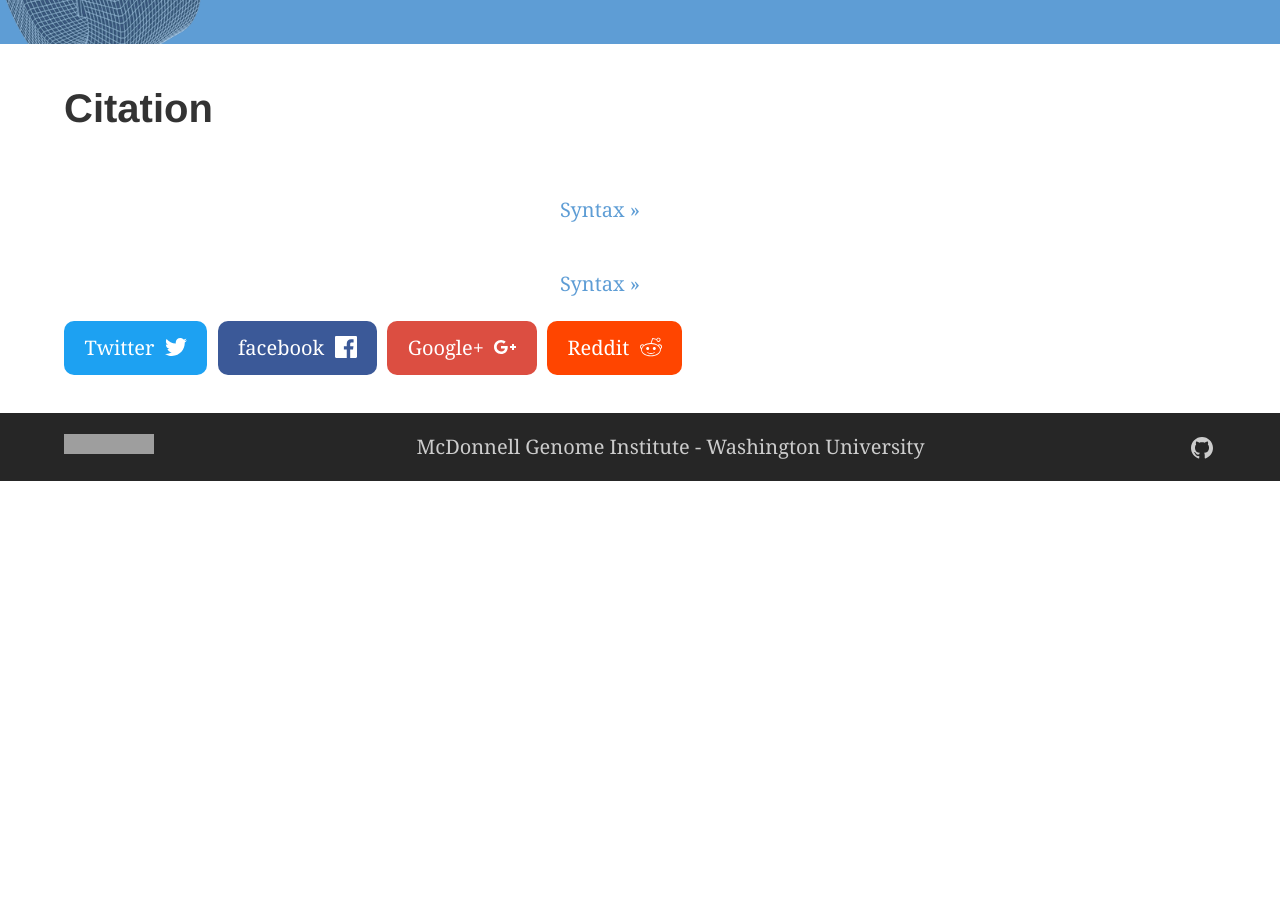
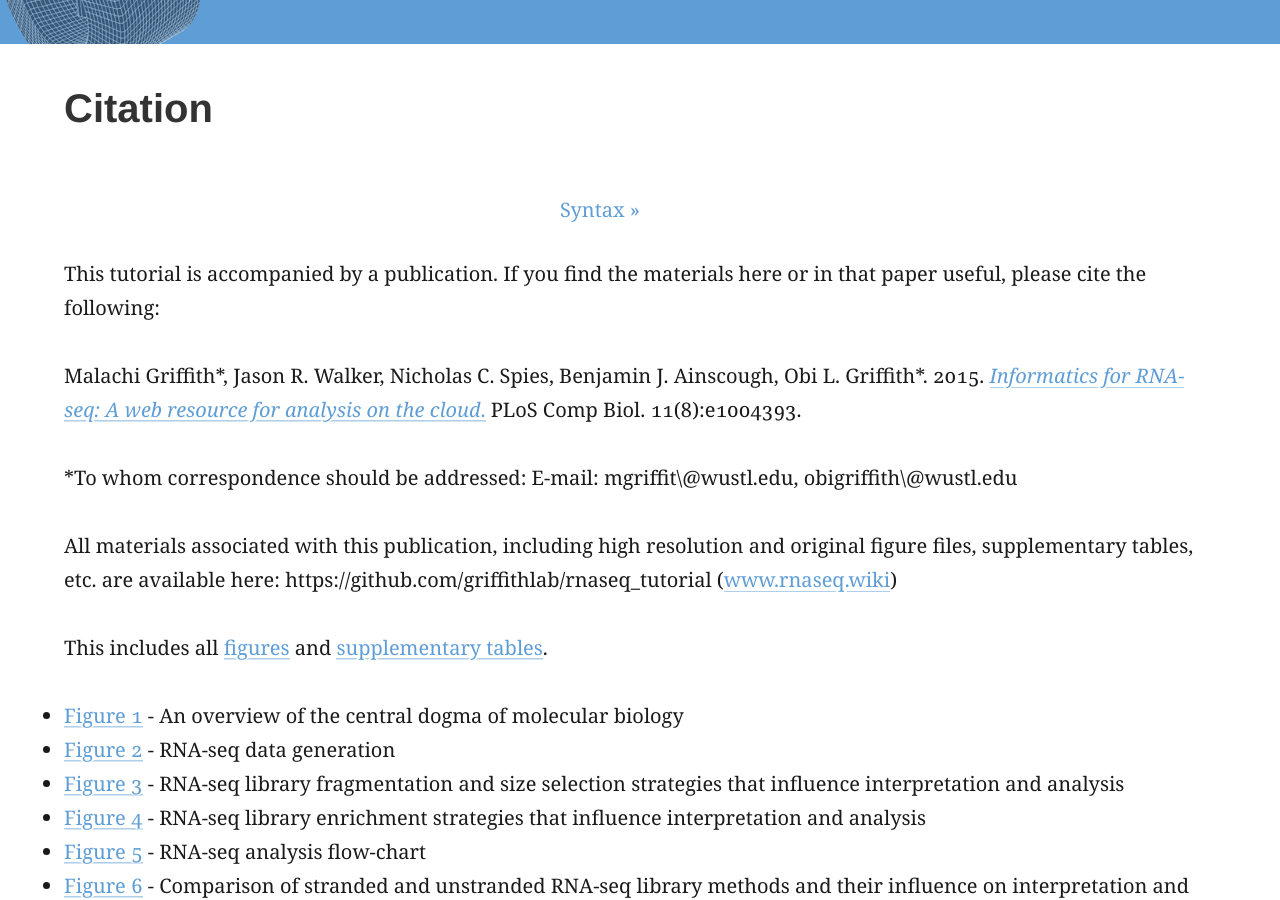
Before and after one commit to griffithlab/rnabio.org, a Jekyll site: the page built from _posts/0000-01-01-Citation.md, in a window 1280 px wide and 900 px high, scrolled down 480 px. Built offline with Jekyll 4.4.1, drawn with Linux system fonts in a browser that asks for light colours; before the commit the page ends 961 px from its top, so only the background shows below that; some of the changed text lies outside the part shown; grey boxes are pictures that could not be loaded.

Commit message:
add citation

```diff
--- a/_posts/0000-01-01-Citation.md
+++ b/_posts/0000-01-01-Citation.md
@@ -7,3 +7,30 @@ categories:
 feature_image: "assets/genvis-dna-bg_optimized_v1a.png"
 date: 0000-01-01
 ---
+
+This tutorial is accompanied by a publication.  If you find the materials here or in that paper useful, please cite the following:
+
+Malachi Griffith\*, Jason R. Walker, Nicholas C. Spies, Benjamin J. Ainscough, Obi L. Griffith\*. 2015. [*Informatics for RNA-seq: A web resource for analysis on the cloud*.](http://dx.doi.org/10.1371/journal.pcbi.1004393) PLoS Comp Biol. 11(8):e1004393.
+
+\*To whom correspondence should be addressed:
+E-mail: mgriffit\@wustl.edu, obigriffith\@wustl.edu
+
+All materials associated with this publication, including high resolution and original figure files, supplementary tables, etc. are available here: https://github.com/griffithlab/rnaseq_tutorial ([www.rnaseq.wiki](http://www.rnaseq.wiki))
+
+This includes all [figures](https://github.com/griffithlab/rnaseq_tutorial/tree/master/manuscript/figures) and [supplementary tables](https://github.com/griffithlab/rnaseq_tutorial/tree/master/manuscript/supplementary_tables).
+
+- [Figure 1](https://github.com/griffithlab/rnaseq_tutorial/blob/master/manuscript/figures/Figure1.pdf) - An overview of the central dogma of molecular biology
+- [Figure 2](https://github.com/griffithlab/rnaseq_tutorial/blob/master/manuscript/figures/Figure2.pdf) - RNA-seq data generation
+- [Figure 3](https://github.com/griffithlab/rnaseq_tutorial/blob/master/manuscript/figures/Figure3.pdf) - RNA-seq library fragmentation and size selection strategies that influence interpretation and analysis
+- [Figure 4](https://github.com/griffithlab/rnaseq_tutorial/blob/master/manuscript/figures/Figure4.pdf) - RNA-seq library enrichment strategies that influence interpretation and analysis
+- [Figure 5](https://github.com/griffithlab/rnaseq_tutorial/blob/master/manuscript/figures/Figure5.pdf) - RNA-seq analysis flow-chart
+- [Figure 6](https://github.com/griffithlab/rnaseq_tutorial/blob/master/manuscript/figures/Figure6.pdf) - Comparison of stranded and unstranded RNA-seq library methods and their influence on interpretation and analysis
+- [Supplementary Table 1 ](https://github.com/griffithlab/rnaseq_tutorial/blob/master/manuscript/supplementary_tables/supplementary_table_1_urls.md) - RNA-seq analysis techniques
+- [Supplementary Table 2 ](https://github.com/griffithlab/rnaseq_tutorial/blob/master/manuscript/supplementary_tables/supplementary_table_2_urls.md) - Tools for RNA-seq analysis
+- [Supplementary Table 3 ](https://github.com/griffithlab/rnaseq_tutorial/blob/master/manuscript/supplementary_tables/supplementary_table_3.md) - Concepts in sample preparation and library construction that can influence study design, analysis and interpretation
+- [Supplementary Table 4 ](https://github.com/griffithlab/rnaseq_tutorial/blob/master/manuscript/supplementary_tables/supplementary_table_4.md) - Description of RNA-seq library enrichment strategies
+- [Supplementary Table 5 ](https://github.com/griffithlab/rnaseq_tutorial/blob/master/manuscript/supplementary_tables/supplementary_table_5.md) - Strand related settings for RNA-seq tools that must be adjusted to account for library construction strategy
+- [Supplementary Table 6 ](https://github.com/griffithlab/rnaseq_tutorial/blob/master/manuscript/supplementary_tables/supplementary_table_6.md) - Standard file formats and tool-specific files used in RNA-seq analysis
+- [Supplementary Table 7 ](https://github.com/griffithlab/rnaseq_tutorial/blob/master/manuscript/supplementary_tables/supplementary_table_7.md) - Common RNA-seq questions and their answers
+- [Supplementary Table 8 ](https://github.com/griffithlab/rnaseq_tutorial/blob/master/manuscript/supplementary_tables/supplementary_table_8.md) - Resources for RNA-seq analysis
+- [Supplementary Table 9 ](https://github.com/griffithlab/rnaseq_tutorial/blob/master/manuscript/supplementary_tables/supplementary_table_9.md) - RNA-seq workshops and online tutorials
```
